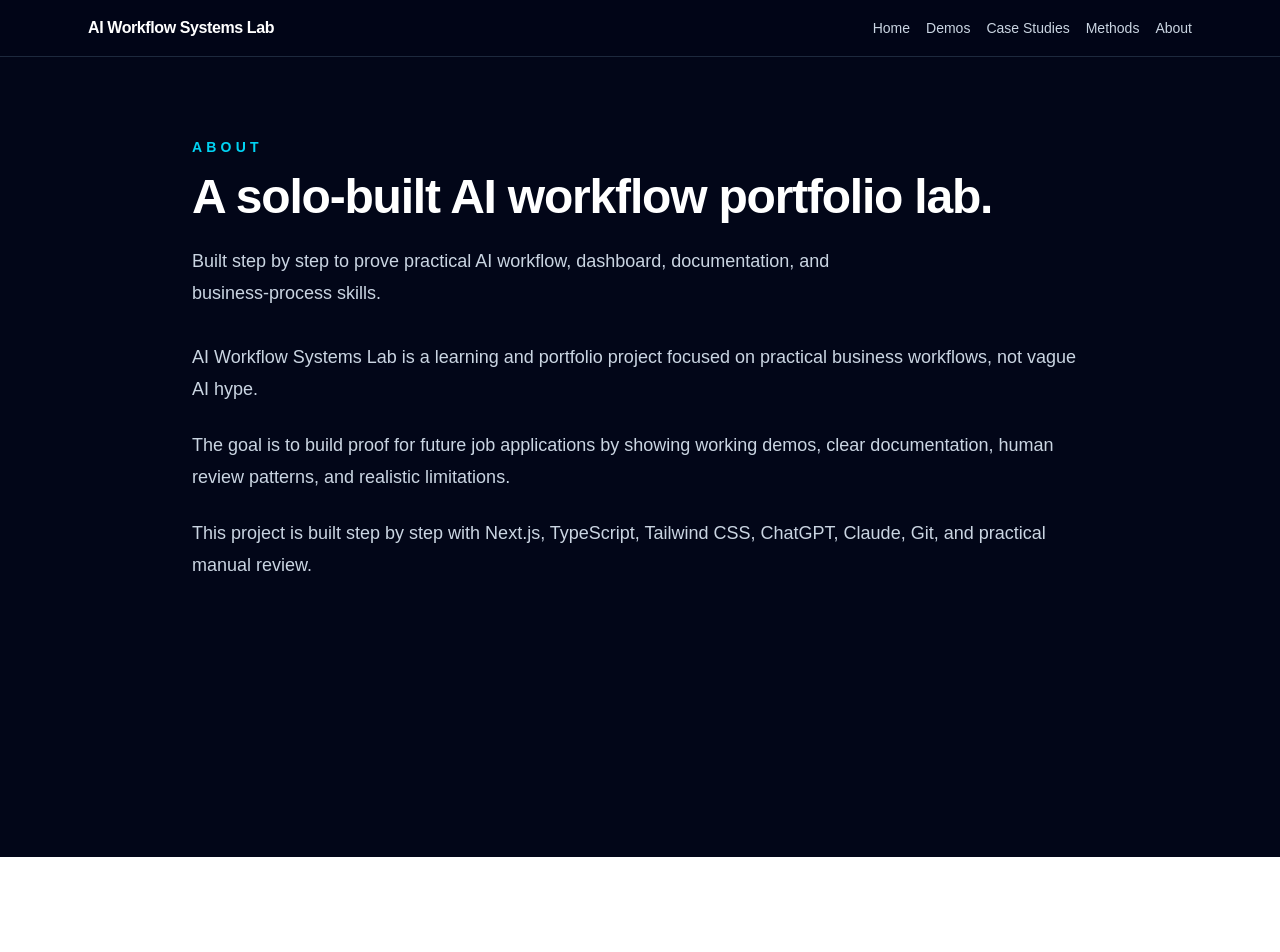
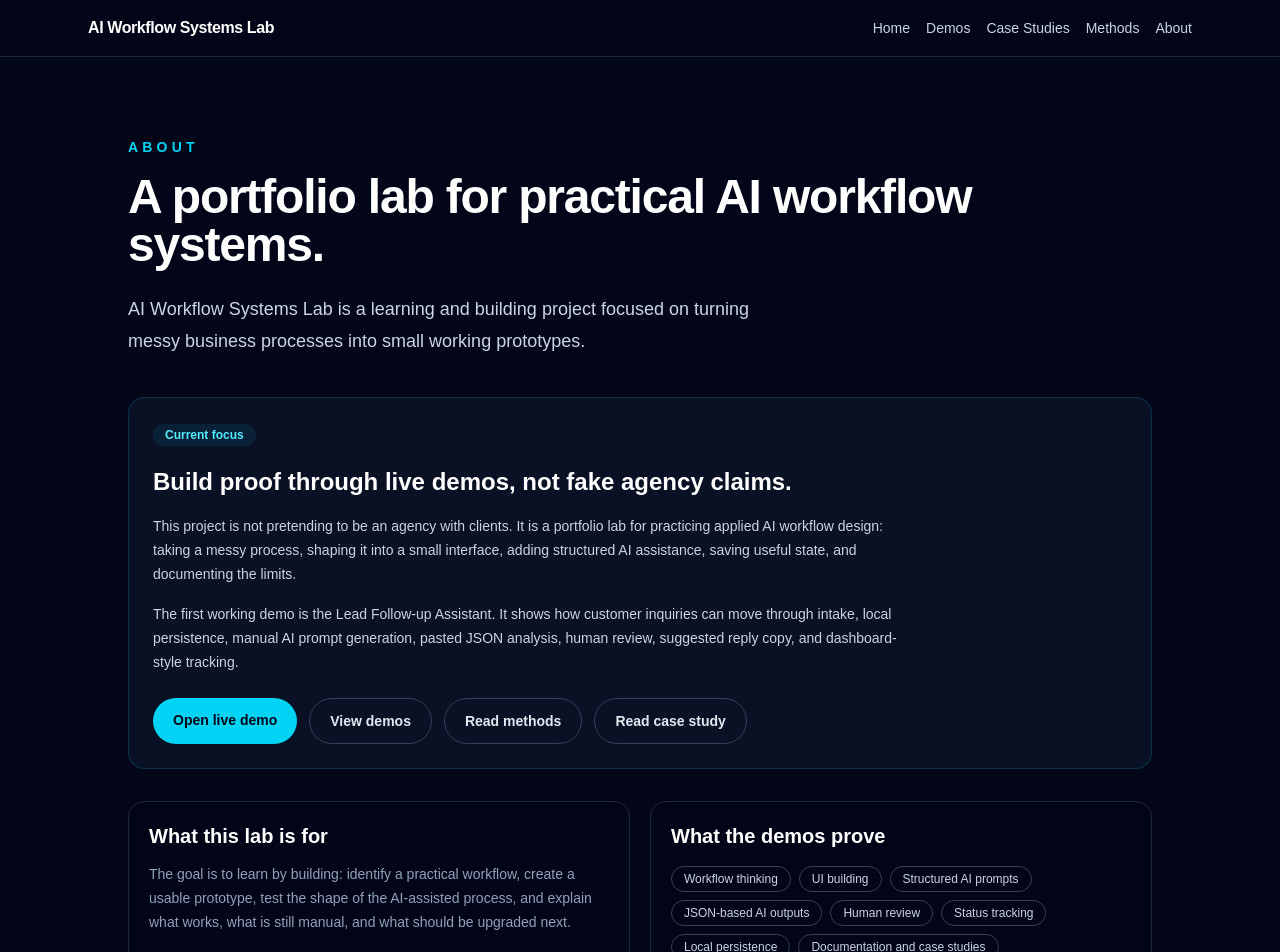
Before and after one commit to solitud3456/ai-workflow-systems-lab, a Next.js app: page /about in a window 1280 px wide. Shown: the top 952 px of the page. Before the commit the page ends 857 px from the top, so only its background shows below. Built offline with nearby package versions, Linux system fonts and the light colour scheme.

Commit message:
Update about page with portfolio positioning

```diff
--- a/src/app/about/page.tsx
+++ b/src/app/about/page.tsx
@@ -1,31 +1,103 @@
+import Link from "next/link";
+import PageHeader from "@/components/PageHeader";
 
-import PageHeader from "@/components/PageHeader";
+const proofPoints = [
+  "Workflow thinking",
+  "UI building",
+  "Structured AI prompts",
+  "JSON-based AI outputs",
+  "Human review",
+  "Status tracking",
+  "Local persistence",
+  "Documentation and case studies",
+];
+
 export default function AboutPage() {
   return (
     <main className="min-h-screen bg-slate-950 px-6 py-20 text-slate-100">
-      <section className="mx-auto max-w-4xl">
+      <section className="mx-auto max-w-5xl">
         <PageHeader
-  eyebrow="About"
-  title="A solo-built AI workflow portfolio lab."
-  description="Built step by step to prove practical AI workflow, dashboard, documentation, and business-process skills."
-/>
+          eyebrow="About"
+          title="A portfolio lab for practical AI workflow systems."
+          description="AI Workflow Systems Lab is a learning and building project focused on turning messy business processes into small working prototypes."
+        />
 
-        <div className="mt-8 space-y-6 text-lg leading-8 text-slate-300">
-          <p>
-            AI Workflow Systems Lab is a learning and portfolio project focused
-            on practical business workflows, not vague AI hype.
+        <section className="mt-10 rounded-2xl border border-cyan-500/20 bg-slate-900/70 p-6">
+          <span className="rounded-full bg-cyan-500/10 px-3 py-1 text-xs font-semibold text-cyan-300">
+            Current focus
+          </span>
+          <h2 className="mt-5 text-2xl font-semibold text-white">
+            Build proof through live demos, not fake agency claims.
+          </h2>
+          <p className="mt-4 max-w-3xl text-sm leading-6 text-slate-300">
+            This project is not pretending to be an agency with clients. It is a
+            portfolio lab for practicing applied AI workflow design: taking a
+            messy process, shaping it into a small interface, adding structured
+            AI assistance, saving useful state, and documenting the limits.
+          </p>
+          <p className="mt-4 max-w-3xl text-sm leading-6 text-slate-300">
+            The first working demo is the Lead Follow-up Assistant. It shows how
+            customer inquiries can move through intake, local persistence, manual
+            AI prompt generation, pasted JSON analysis, human review, suggested
+            reply copy, and dashboard-style tracking.
           </p>
 
-          <p>
-            The goal is to build proof for future job applications by showing
-            working demos, clear documentation, human review patterns, and
-            realistic limitations.
-          </p>
+          <div className="mt-6 flex flex-col gap-3 sm:flex-row sm:flex-wrap">
+            <Link
+              href="/demos/lead-follow-up"
+              className="rounded-full bg-cyan-400 px-5 py-3 text-center text-sm font-semibold text-slate-950 transition hover:bg-cyan-300"
+            >
+              Open live demo
+            </Link>
+            <Link
+              href="/demos"
+              className="rounded-full border border-slate-700 px-5 py-3 text-center text-sm font-semibold text-slate-200 transition hover:border-cyan-400 hover:text-cyan-300"
+            >
+              View demos
+            </Link>
+            <Link
+              href="/methods"
+              className="rounded-full border border-slate-700 px-5 py-3 text-center text-sm font-semibold text-slate-200 transition hover:border-cyan-400 hover:text-cyan-300"
+            >
+              Read methods
+            </Link>
+            <Link
+              href="/case-studies"
+              className="rounded-full border border-slate-700 px-5 py-3 text-center text-sm font-semibold text-slate-200 transition hover:border-cyan-400 hover:text-cyan-300"
+            >
+              Read case study
+            </Link>
+          </div>
+        </section>
 
-          <p>
-            This project is built step by step with Next.js, TypeScript,
-            Tailwind CSS, ChatGPT, Claude, Git, and practical manual review.
-          </p>
+        <div className="mt-8 grid gap-5 lg:grid-cols-2">
+          <section className="rounded-2xl border border-slate-800 bg-slate-950/60 p-5">
+            <h2 className="text-xl font-semibold text-white">
+              What this lab is for
+            </h2>
+            <p className="mt-3 text-sm leading-6 text-slate-400">
+              The goal is to learn by building: identify a practical workflow,
+              create a usable prototype, test the shape of the AI-assisted
+              process, and explain what works, what is still manual, and what
+              should be upgraded next.
+            </p>
+          </section>
+
+          <section className="rounded-2xl border border-slate-800 bg-slate-950/60 p-5">
+            <h2 className="text-xl font-semibold text-white">
+              What the demos prove
+            </h2>
+            <div className="mt-4 flex flex-wrap gap-2">
+              {proofPoints.map((point) => (
+                <span
+                  key={point}
+                  className="rounded-full border border-slate-700 px-3 py-1 text-xs font-medium text-slate-300"
+                >
+                  {point}
+                </span>
+              ))}
+            </div>
+          </section>
         </div>
       </section>
     </main>
```
